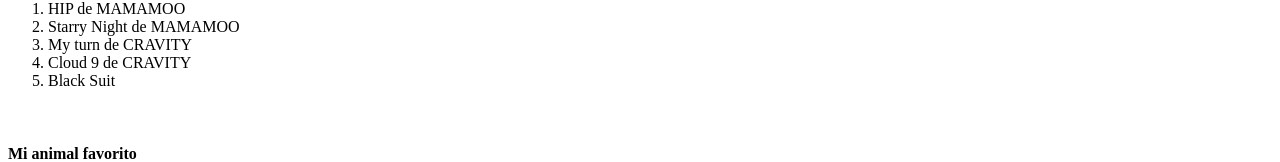
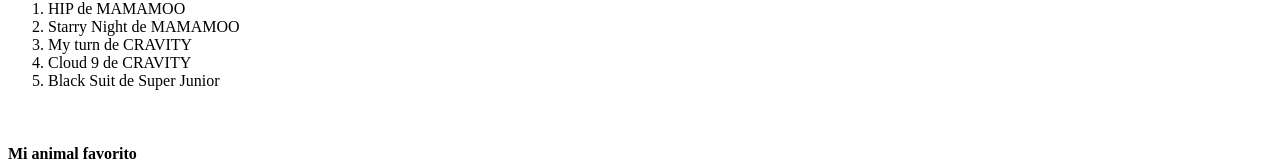
Before and after one commit to Mayo2799/Practica-HTML, a plain HTML site: page index.html in a window 1280 px wide. Shown: the part 332-494 px from the top of the page. Drawn offline with Linux system fonts and the light colour scheme.

Commit message:
Se creó un archivo index.html que contiene escrito infromación personal utilizando lenguaje HTML.

```diff
--- a/index.html
+++ b/index.html
@@ -23,7 +23,7 @@
         <li>Starry Night de MAMAMOO</li>
         <li>My turn de CRAVITY</li>
         <li>Cloud 9 de CRAVITY</li>
-        <li>Black Suit</li>
+        <li>Black Suit de Super Junior</li>
     </ol>
     <br>
     <h4>Mi animal favorito</h4>
```
